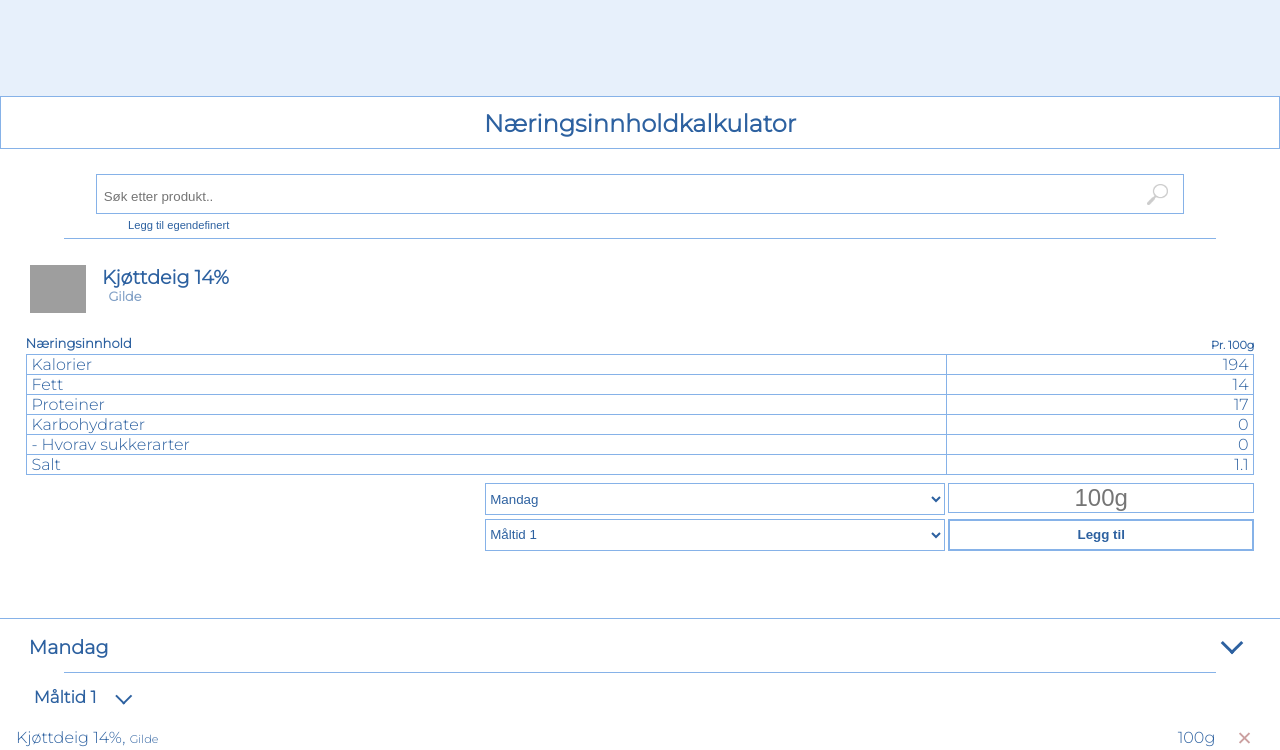
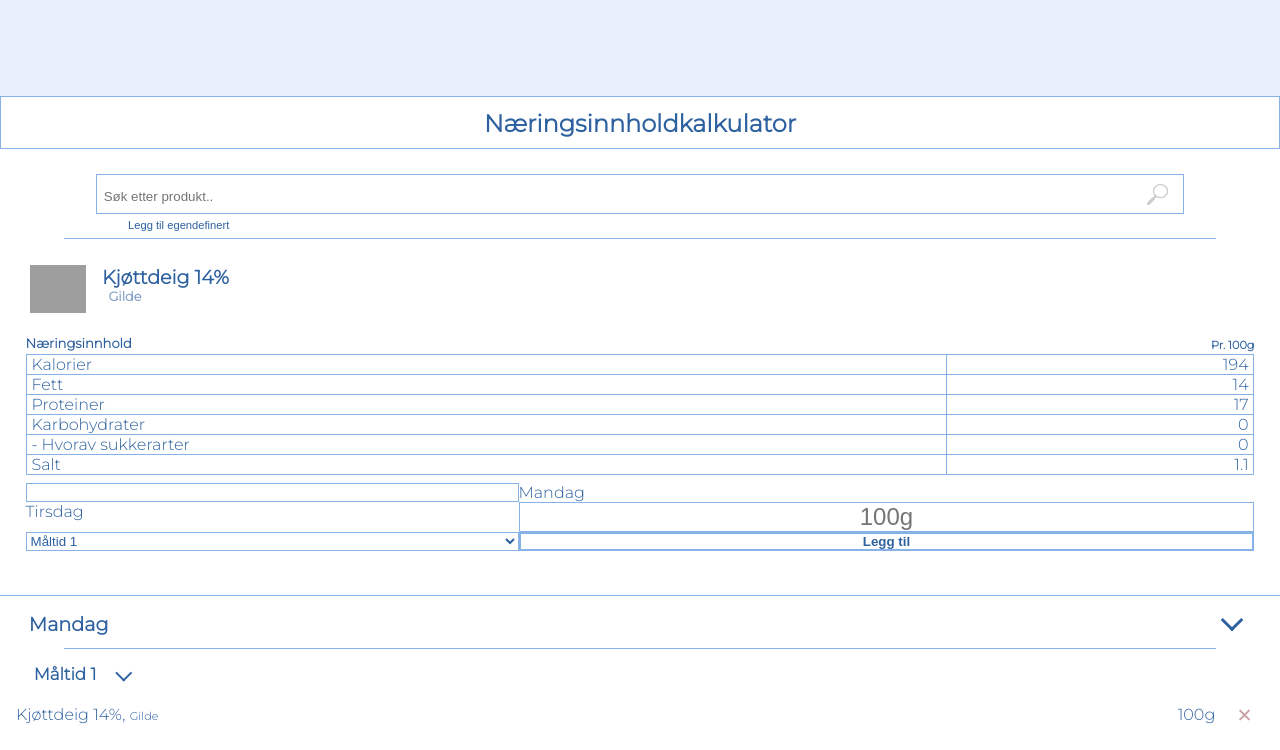
Before and after one commit to weskeiser/mealplanner, a React (Create React App) app in the folder client/: page / in a window 1280 px wide. Shown: the top 750 px of the page. Built offline with nearby package versions, Linux system fonts and the light colour scheme; grey boxes are pictures that could not be loaded.

Commit message:
progress backup

```diff
--- a/client/src/App.tsx
+++ b/client/src/App.tsx
@@ -1,4 +1,4 @@
-import { MutableRefObject, useRef, useState } from 'react';
+import { useRef, useState } from 'react';
 import './styles/App.css';
 
 import SearchBar from './components/SearchBar/SearchBar';
@@ -18,7 +18,7 @@ import { IMealplans } from './Interfaces/Mealplans';
 function App() {
   // Refs
   const searchBarRef = useRef<HTMLInputElement | undefined>();
-  const gramInputRef = useRef();
+  const gramInputRef = useRef<HTMLInputElement | undefined>();
   const searchResultsRef = useRef<HTMLUListElement | undefined>();
 
   // States
@@ -190,6 +190,7 @@ function App() {
         <NutritionList
           className={selectedProductClass + '__nutrition-list'}
           selectedProduct={selectedProduct}
+          additionalKeys={''}
         />
         <AddToMealplan
           selectedProduct={selectedProduct}
--- a/client/src/components/AddToMealplan/AddToMealplan.tsx
+++ b/client/src/components/AddToMealplan/AddToMealplan.tsx
@@ -3,18 +3,18 @@ import { IProducts } from '../../Interfaces/Products';
 import SelectMealplanDay from '../SelectMealplanDay/SelectMealplanDay';
 import SelectMealplanMeal from '../SelectMealplanMeal/SelectMealplanMeal';
 import GramInput from '../GramInput/GramInput';
-import { FC, useRef, useState } from 'react';
+import { FC, useRef, useState, MutableRefObject, Dispatch } from 'react';
 import addProductToMeal from './addProductToMeal';
 
 interface IAddToMealplan {
   className: string;
   selectedProduct: IProducts;
-  setSelectedProduct: React.Dispatch<React.SetStateAction<IProducts>>;
+  setSelectedProduct: Dispatch<React.SetStateAction<IProducts>>;
   mealPlans: IMealplans[];
-  setMealplans: React.Dispatch<React.SetStateAction<IMealplans[]>>;
-  gramInputRef: React.MutableRefObject<undefined>;
+  setMealplans: Dispatch<React.SetStateAction<IMealplans[]>>;
+  gramInputRef: MutableRefObject<HTMLInputElement | undefined>;
   currentProduct: IProducts | {};
-  setCurrentProduct: React.Dispatch<React.SetStateAction<IProducts>>;
+  setCurrentProduct: Dispatch<React.SetStateAction<IProducts>>;
 }
 const AddToMealplan: FC<IAddToMealplan> = ({
   className,
--- a/client/src/components/AddedProducts/AddedProducts.tsx
+++ b/client/src/components/AddedProducts/AddedProducts.tsx
@@ -94,6 +94,7 @@ const AddedProducts: FC<IAddedProducts> = ({
       <NutritionList
         className="added-products__nutrition-list"
         selectedProduct={totalNutritionalValue}
+        additionalKeys={mealPlanDayName + meal.listName}
       />
     </div>
   );
--- a/client/src/components/GramInput/GramInput.tsx
+++ b/client/src/components/GramInput/GramInput.tsx
@@ -1,15 +1,22 @@
-import { FC, forwardRef } from 'react';
+import {
+  forwardRef,
+  ForwardRefExoticComponent,
+  RefAttributes,
+  Dispatch,
+} from 'react';
 import { IProducts } from '../../Interfaces/Products';
 
 interface IGramInput {
   selectedProduct: IProducts;
-  setSelectedProduct: React.Dispatch<React.SetStateAction<IProducts>>;
+  setSelectedProduct: Dispatch<React.SetStateAction<IProducts>>;
   className: string;
-  currentProduct: IProducts;
-  setCurrentProduct: React.Dispatch<React.SetStateAction<IProducts>>;
+  currentProduct: IProducts | {};
+  setCurrentProduct: Dispatch<React.SetStateAction<IProducts>>;
 }
 
-const GramInput: FC<IGramInput> = forwardRef(
+const GramInput: ForwardRefExoticComponent<
+  IGramInput & RefAttributes<HTMLInputElement | undefined>
+> = forwardRef<HTMLInputElement | undefined, IGramInput>(
   (
     {
       className,
--- a/client/src/components/Mealplan/Mealplan.tsx
+++ b/client/src/components/Mealplan/Mealplan.tsx
@@ -13,6 +13,7 @@ const Mealplan: FC<IMealplan> = ({ mealPlans, setMealplans }) => {
       mealPlan={mealPlan}
       mealPlans={mealPlans}
       setMealplans={setMealplans}
+      key={mealPlan.listName}
     />
   ));
 
--- a/client/src/components/MealplanMeal/MealplanMeal.tsx
+++ b/client/src/components/MealplanMeal/MealplanMeal.tsx
@@ -32,6 +32,7 @@ const MealplanMeal: FC<IMealplanMeal> = ({
         <div>
           {mealPlan.meals.map((meal: IMeal) => (
             <AddedProducts
+              key={mealPlan.listName + meal.listName}
               meal={meal}
               mealPlanDayName={mealPlan.listName}
               mealPlans={mealPlans}
--- a/client/src/components/SearchResults/SearchResults.tsx
+++ b/client/src/components/SearchResults/SearchResults.tsx
@@ -6,22 +6,24 @@ import {
   RefAttributes,
   useEffect,
   KeyboardEvent,
+  MutableRefObject,
+  Dispatch,
 } from 'react';
 import ProductName from './ProductName';
 import searchResultsNav from './searchResultsNav';
 
 interface ISearchResultsProps {
   searchTerm: string;
-  setSearchTerm: React.Dispatch<React.SetStateAction<string>>;
+  setSearchTerm: Dispatch<React.SetStateAction<string>>;
   searchResultsContents: IProducts[];
   setSelectedProduct: React.Dispatch<React.SetStateAction<IProducts>>;
-  searchBarRef: React.MutableRefObject<HTMLInputElement | undefined>;
-  gramInputRef: React.MutableRefObject<undefined>;
-  setCurrentProduct: React.Dispatch<React.SetStateAction<{} | IProducts>>;
+  searchBarRef: MutableRefObject<HTMLInputElement | undefined>;
+  gramInputRef: MutableRefObject<HTMLInputElement | undefined>;
+  setCurrentProduct: Dispatch<React.SetStateAction<{} | IProducts>>;
   focusedSearchResult: number;
-  setFocusedSearchResult: React.Dispatch<React.SetStateAction<number>>;
+  setFocusedSearchResult: Dispatch<React.SetStateAction<number>>;
   highlighted: boolean;
-  setHighlighted: React.Dispatch<React.SetStateAction<boolean>>;
+  setHighlighted: Dispatch<React.SetStateAction<boolean>>;
 }
 
 const SearchResults: ForwardRefExoticComponent<
--- a/client/src/components/SelectMealplanDay/SelectMealplanDay.tsx
+++ b/client/src/components/SelectMealplanDay/SelectMealplanDay.tsx
@@ -7,15 +7,16 @@ interface ISelectMealplanDay {
 const SelectMealplanDay: FC<ISelectMealplanDay> = forwardRef(
   ({ className }, selectMealplanDayRef) => {
     return (
-      <select
-        ref={selectMealplanDayRef}
-        name="list-dropdown"
-        id="list-dropdown"
-        className={className + '__add-to-list__list-dropdown'}
-      >
-        <option value="Mandag">Mandag</option>
-        <option value="Tirsdag">Tirsdag</option>
-      </select>
+      <>
+        <div
+          ref={selectMealplanDayRef}
+          name="list-dropdown"
+          id="list-dropdown"
+          className={className + '__add-to-list__list-dropdown'}
+        ></div>
+        <div value="Mandag">Mandag</div>
+        <div value="Tirsdag">Tirsdag</div>
+      </>
     );
   }
 );
--- a/client/src/styles/App.css
+++ b/client/src/styles/App.css
@@ -323,10 +323,6 @@ body {
   color: #2d61a0;
   margin-top: 0.5em;
   margin-bottom: 2em;
-  -ms-grid-columns: 3fr 1fr;
-      grid-template-columns: 3fr 1fr;
-  grid-auto-rows: 2em;
-  gap: 0.2em;
   width: 100%;
 }
 
@@ -359,7 +355,6 @@ body {
   background-color: #fff;
   border: 1px solid #86b2e8;
   color: #2d61a0;
-  margin-left: 50%;
 }
 
 .selected-product__add-to-list__add {
--- a/client/src/styles/App.scss
+++ b/client/src/styles/App.scss
@@ -346,10 +346,9 @@ $search-bar-width: 85%;
     color: $page-color-text;
     margin-top: 0.5em;
     margin-bottom: 2em;
-    // margin-bottom: 0.2em;
-    grid-template-columns: 3fr 1fr;
-    grid-auto-rows: 2em;
-    gap: 0.2em;
+    // grid-template-columns: 3fr 1fr;
+    // grid-auto-rows: 2em;
+    // gap: 0.2em;
     width: 100%;
 
     &__gram-input {
@@ -371,7 +370,7 @@ $search-bar-width: 85%;
       background-color: #fff;
       border: 1px solid $page-color;
       color: $page-color-text;
-      margin-left: 50%;
+      // margin-left: 50%;
     }
 
     &__list-dropdown:nth-of-type(1) {
```
Also changed, not shown: client/src/components/NutritionList/NutritionList.tsx (+7 -2 lines), 1 other file (tests, documents, lock files or other folders).
